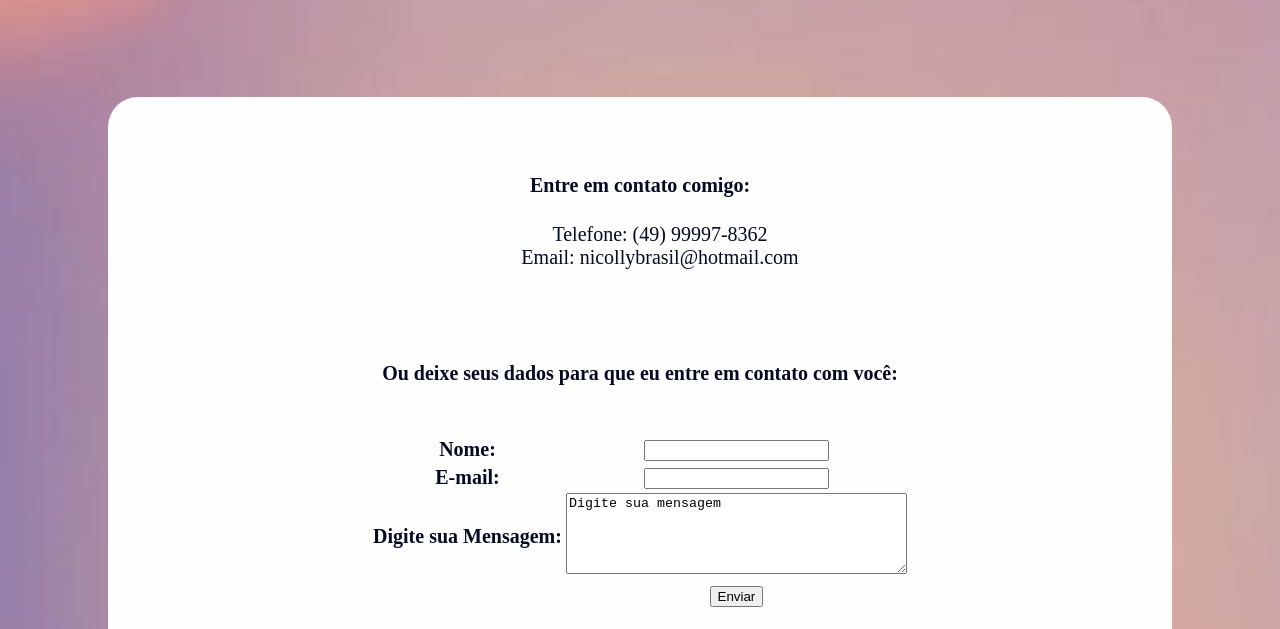
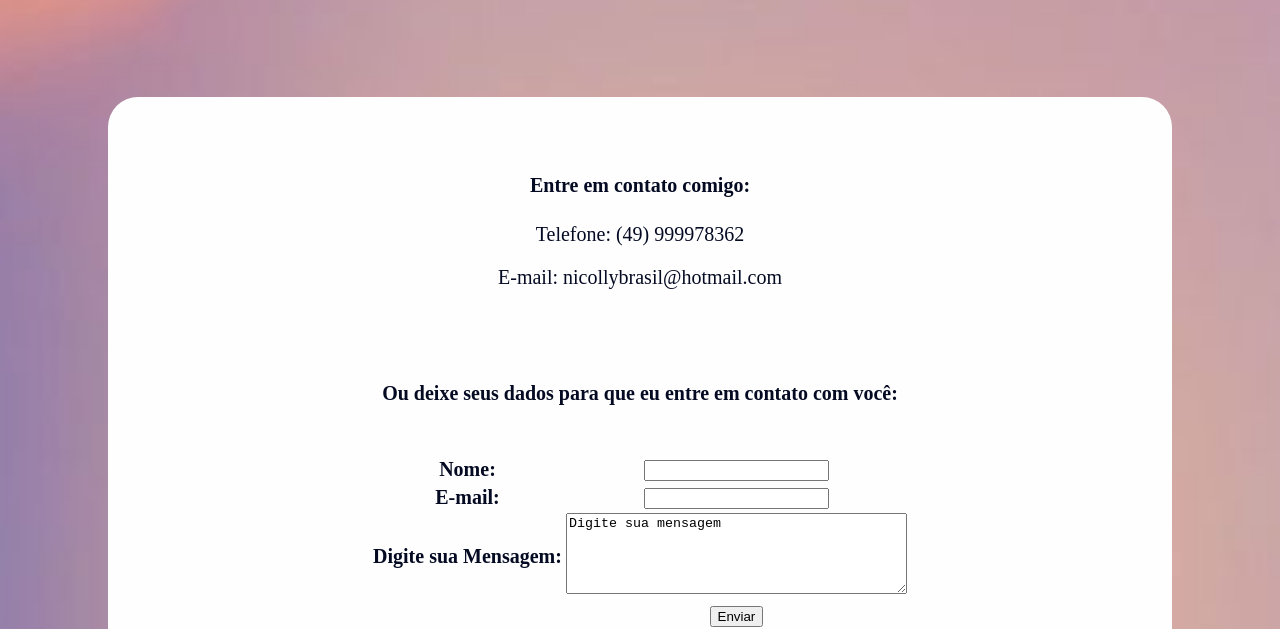
Before and after one commit to nbrasil/Site_Portfolio_Teste, a plain HTML site: page contatos.html in a window 1280 px wide. Shown: the part 190-819 px from the top of the page. Drawn offline with Linux system fonts and the light colour scheme.

Commit message:
atualizaçao contatos

```diff
--- a/contatos.html
+++ b/contatos.html
@@ -25,11 +25,10 @@
     </div>
     <div class="descricao contato">
        <h4>Entre em contato comigo:</h4>
-        <ul>
-            <li>Telefone: (49) 99997-8362</li>
-            <li>Email: nicollybrasil@hotmail.com</li>
-        </ul><br><br>
-         <h4>Ou deixe seus dados para que eu entre em contato com você:</h4>
+        <p>Telefone: (49) 999978362</p>
+        <p>E-mail: nicollybrasil@hotmail.com</p>
+        <br><br>
+        <h4>Ou deixe seus dados para que eu entre em contato com você:</h4>
         <form action="method=">
             <table>
                 <tr>
```
